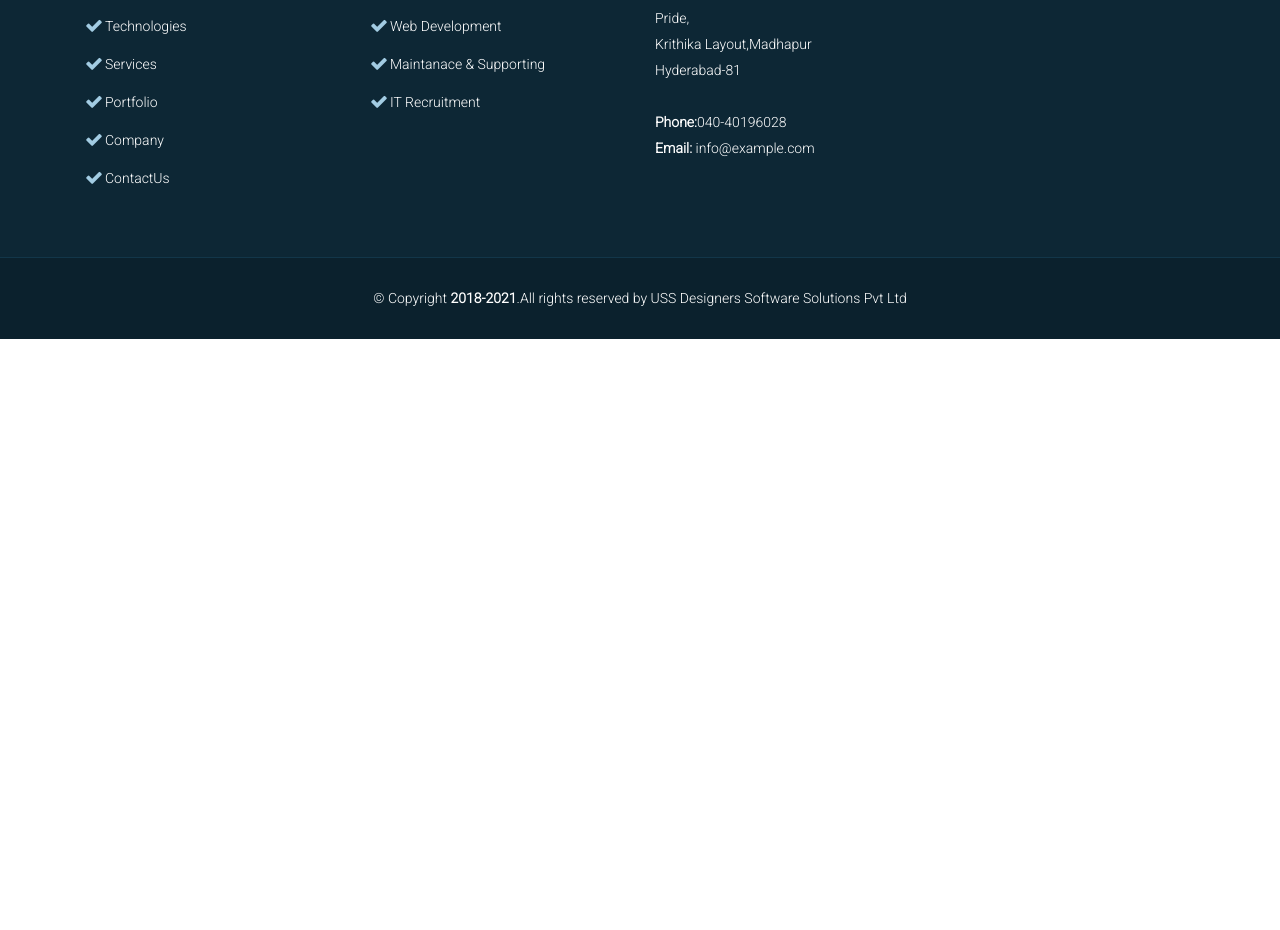
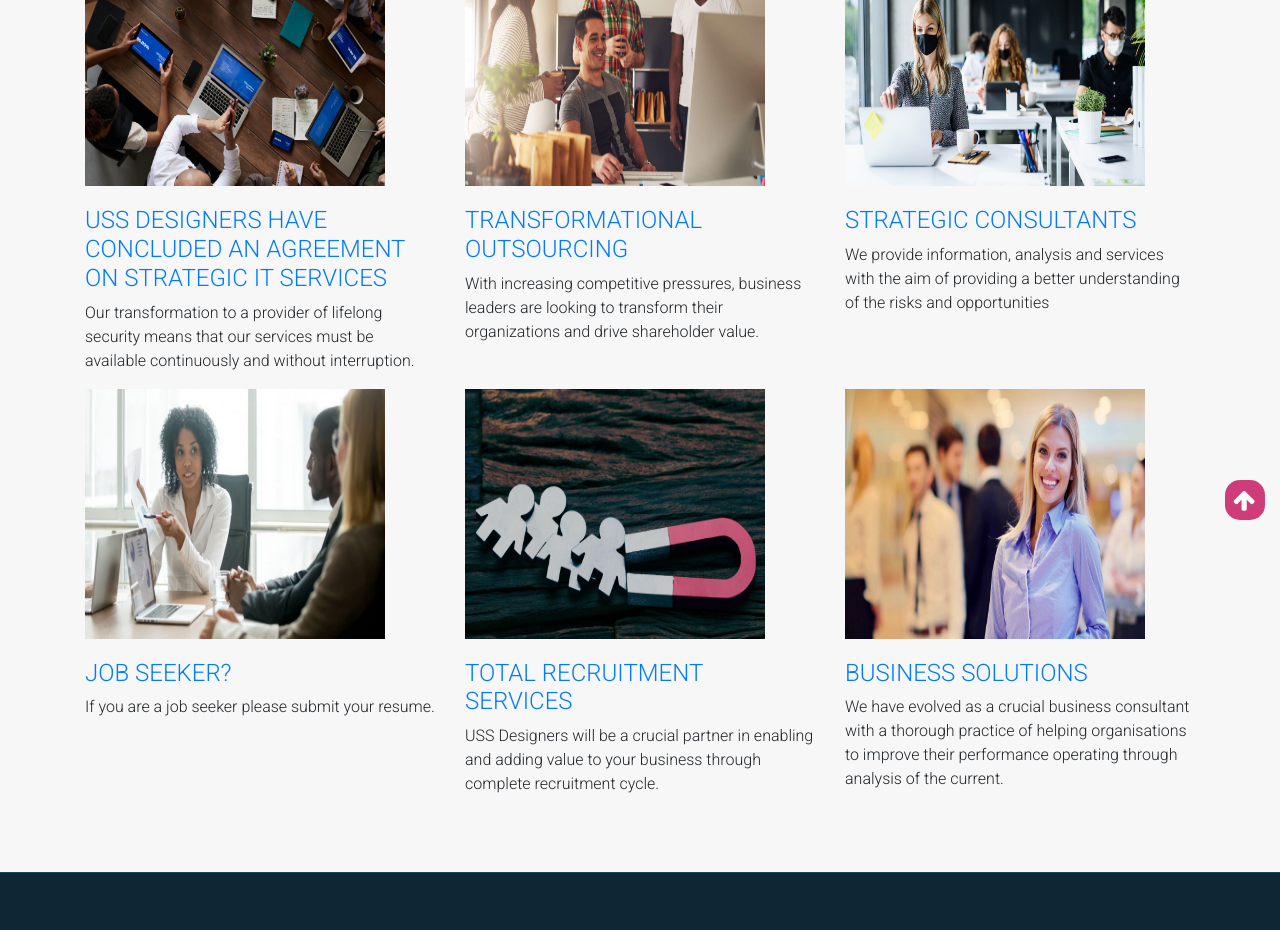
Before and after one commit to lakprasanna/our-company, a plain HTML site: page Portfolio.html in a window 1280 px wide. Shown: the part 265-1195 px from the top of the page. Before the commit the page ends 800 px from the top, so only its background shows below. Drawn offline with nearby package versions, Linux system fonts and the light colour scheme.

Commit message:
second-commit

```diff
--- a/Portfolio.html
+++ b/Portfolio.html
@@ -15,6 +15,7 @@
     <script src="https://ajax.googleapis.com/ajax/libs/jquery/3.5.1/jquery.min.js"></script>
     <link rel="stylesheet" href="https://cdnjs.cloudflare.com/ajax/libs/font-awesome/4.7.0/css/font-awesome.min.css">
 </head>
+
 <body>
     <header id="header" class="fixed-top">
         <div class="container">
@@ -85,6 +86,81 @@
         </section>
 
 
+        <section id="services" class="services section-bg">
+            <div class="container" >
+
+                <div class="row">
+                    <div class="col-lg-4 col-md-6 d-flex">
+                        <div class="icon-box iconbox-blue">
+                            <img src="./assets/images/port1.png" style="width:300px;height:250px;margin-bottom:20px;">
+                            <h4><a href="">USS DESIGNERS HAVE CONCLUDED AN AGREEMENT ON STRATEGIC IT SERVICES</a></h4>
+                            <p>Our transformation to a provider of lifelong security means that our services must be
+                                available continuously and without interruption.
+                            </p>
+                        </div>
+                    </div>
+
+                    <div class="col-lg-4 col-md-6 d-flex">
+                        <div class="icon-box iconbox-orange ">
+
+                            <img src="./assets/images/port2.jpg" style="width:300px;height:250px;margin-bottom:20px;">
+                            <h4><a href="">
+                                TRANSFORMATIONAL OUTSOURCING</a></h4>
+                            <p>With increasing competitive pressures, business leaders are looking to transform their organizations and drive shareholder value.
+                            </p>
+                        </div>
+                    </div>
+
+                    <div class="col-lg-4 col-md-6 d-flex">
+
+                        <div class="icon-box iconbox-pink">
+
+                            <img src="./assets/images/port3.jpeg" style="width:300px;height:250px;margin-bottom:20px;">
+                            <h4><a href="">
+                                STRATEGIC CONSULTANTS</a></h4>
+                            <p>We provide information, analysis and services with the aim of providing a better understanding of the risks and opportunities
+                            </p>
+                        </div>
+                    </div>
+
+                    <div class="col-lg-4 col-md-6 d-flex">
+                        <div class="icon-box iconbox-yellow">
+                            <img src="./assets/images/port4.jpg" style="width:300px;height:250px;margin-bottom:20px;">
+                            <h4><a href="">
+                                JOB SEEKER?</a></h4>
+                            <p>If you are a job seeker please submit your resume.
+                            </p>
+
+                        </div>
+                    </div>
+
+                    <div class="col-lg-4 col-md-6 d-flex">
+                        <div class="icon-box iconbox-red">
+
+                            <img src="./assets/images/port5.jpg" style="width:300px;height:250px;margin-bottom:20px;">
+                            <h4><a href="">
+                                TOTAL RECRUITMENT SERVICES</a></h4>
+                            <p>USS Designers will be a crucial partner in enabling and adding value to your business through complete recruitment cycle.
+                            </p>
+
+                        </div>
+                    </div>
+
+                    <div class="col-lg-4 col-md-6 d-flex">
+                        <div class="icon-box iconbox-teal">
+                            <img src="./assets/images/port6.jpg" style="width:300px;height:250px;margin-bottom:20px;">
+                            <h4><a href="">
+                                BUSINESS SOLUTIONS</a></h4>
+                            <p>We have evolved as a crucial business consultant with a thorough practice of helping organisations to improve their performance operating through analysis of the current.
+                            </p>
+
+                        </div>
+                    </div>
+
+                </div>
+
+            </div>
+        </section>
 
 
 
```
Also changed, not shown: assets/images/port1.png (added), assets/images/port2.jpg (added), assets/images/port3.jpeg (added), assets/images/port3.jpg (added), assets/images/port4.jpg (added), assets/images/port5.jpg (added), assets/images/port6.jpg (added).
